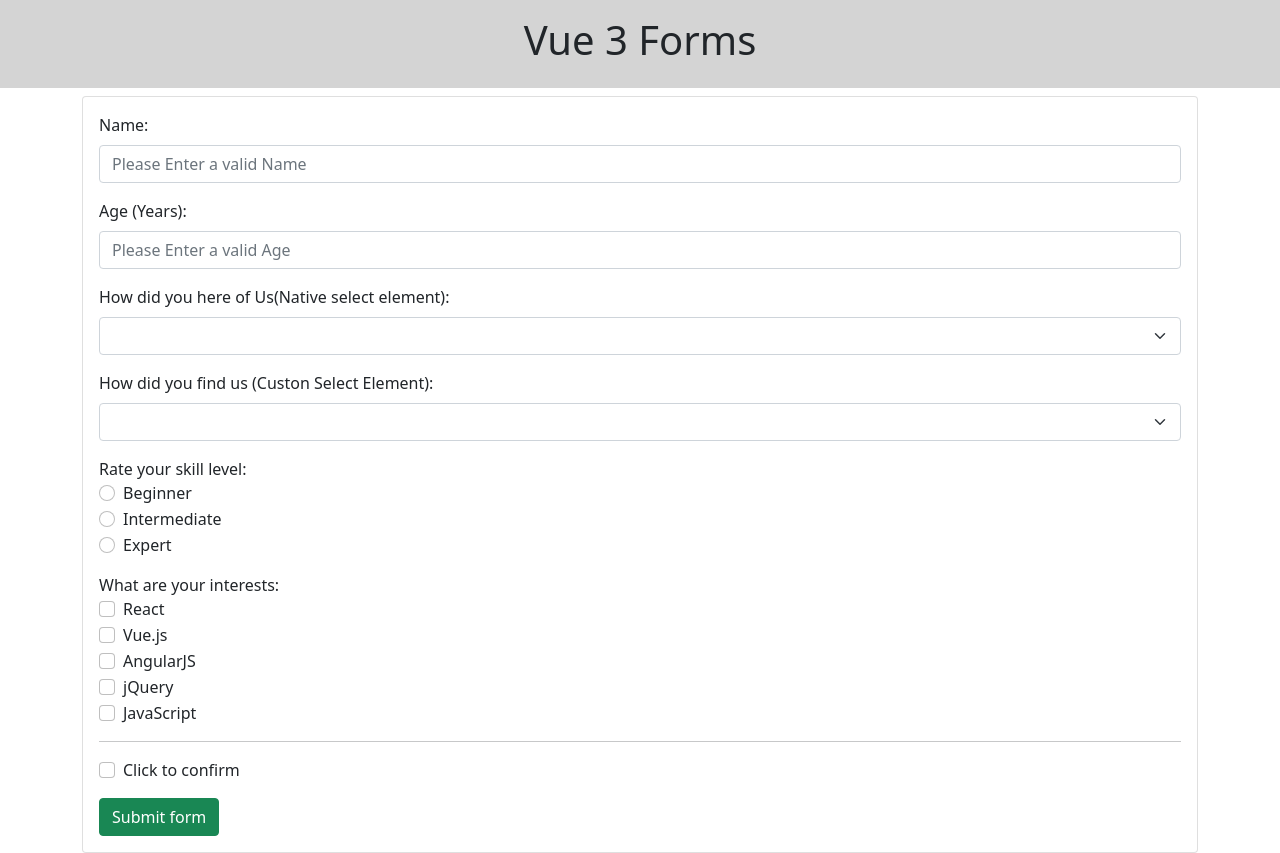
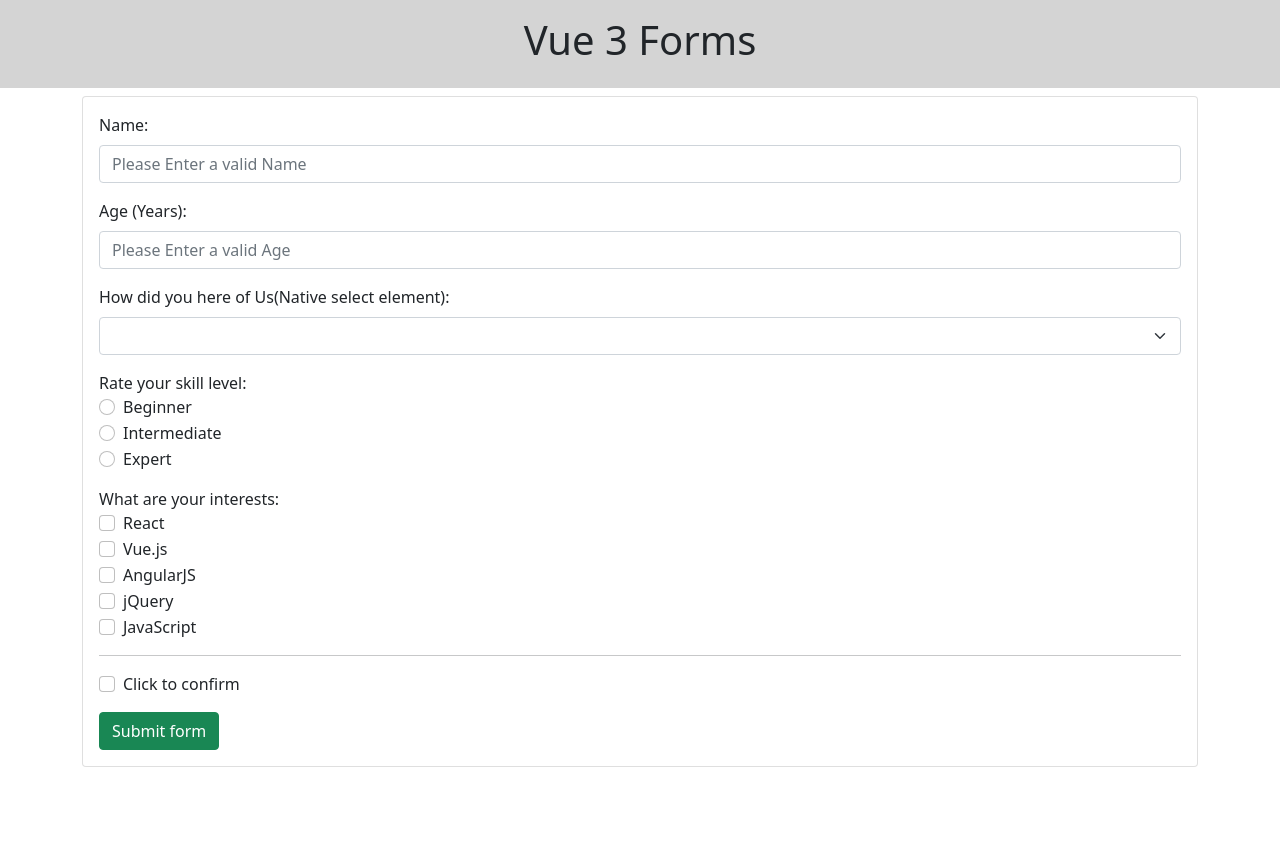
Before and after one commit to allybi-design/Vue3-Resources-App, a Vue app: page / in a window 1280 px wide. After the commit the page ends 800 px from the top, so only its background shows below. Built offline with nearby package versions, Linux system fonts and the light colour scheme.

Commit message:
start HTTP-Request Branch

```diff
--- a/src/components/Form.vue
+++ b/src/components/Form.vue
@@ -41,11 +41,11 @@
       </select>
     </div>
 
-    <CustomSelect
+    <!-- <CustomSelect
       label="How did you find us (Custon Select Element):"
       v-model:selectedValue="selection"
       :options="['Video', 'Blog', 'Other']"
-    />
+    /> -->
 
     <RadioInput
       label="Rate your skill level:"
@@ -87,10 +87,9 @@
 
 <script>
 import Input from "@/components/Input";
-
 import CheckBox from "@/components/CheckBox";
 import RadioInput from "@/components/RadioInput";
-import CustomSelect from "@/components/CustomSelect.vue";
+// import CustomSelect from "@/components/CustomSelect.vue";
 
 export default {
   name: "Form",
@@ -98,7 +97,7 @@ export default {
     Input,
     RadioInput,
     CheckBox,
-    CustomSelect,
+    // CustomSelect,
   },
   data() {
     return {
```
